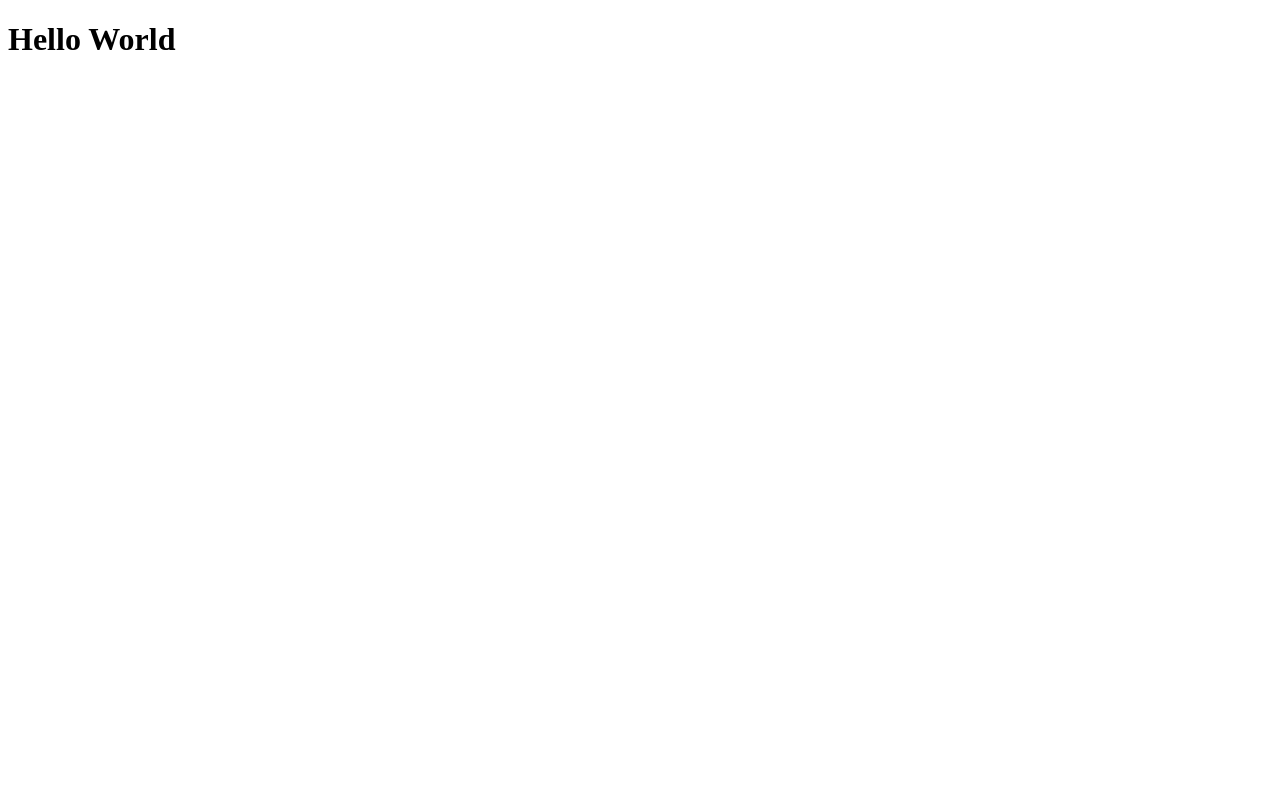
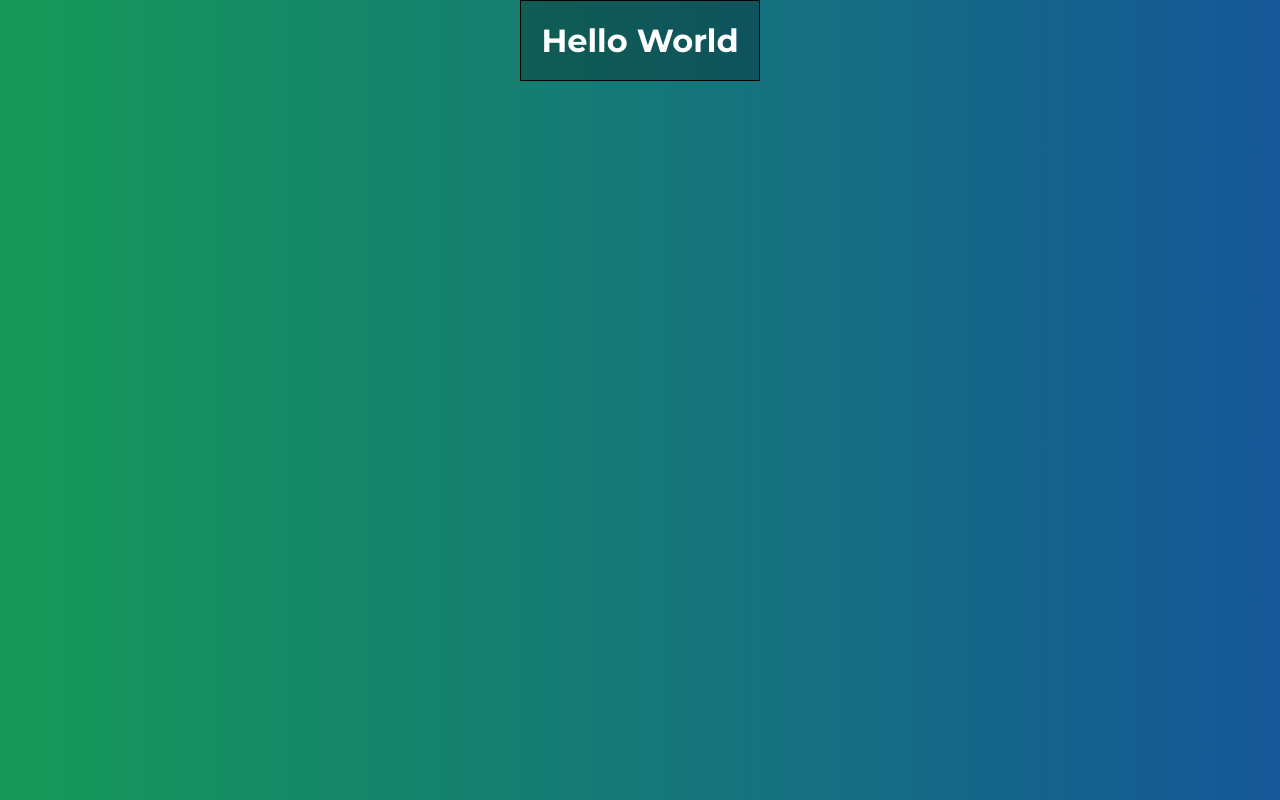
Before and after one commit to GustavoEmanuel901/Monty-Hall-Problem-Vue, a Vue app: page / in a window 1280 px wide. Built offline with nearby package versions, Linux system fonts and the light colour scheme.

Commit message:
Add Styles

```diff
--- a/public/index.html
+++ b/public/index.html
@@ -5,6 +5,8 @@
     <meta http-equiv="X-UA-Compatible" content="IE=edge">
     <meta name="viewport" content="width=device-width,initial-scale=1.0">
     <link rel="icon" href="<%= BASE_URL %>favicon.ico">
+    <link rel="preconnect" href="https://fonts.gstatic.com">
+    <link href="https://fonts.googleapis.com/css2?family=Montserrat:wght@300;400;500;600;700&display=swap" rel="stylesheet">
     <title><%= htmlWebpackPlugin.options.title %></title>
   </head>
   <body>
--- a/src/App.vue
+++ b/src/App.vue
@@ -11,5 +11,28 @@ export default {
 </script>
 
 <style>
+  * {
+    margin: 0;
+    padding: 0;
+    box-sizing: border-box;
+    font-family: 'Montserrat', sans-serif;
+  }
 
+  body {
+    color: #ffffff;
+    background: linear-gradient(to right, rgb(21, 153, 87), rgb(21,87,153))
+  }
+
+  #app {
+    display: flex;
+    flex-direction: column;
+    align-items: center;
+  }
+
+  #app h1 {
+    border: 1px solid #000;
+    background-color: #0004;
+    padding: 20px;
+    margin-bottom: 68px;
+  }
 </style>
```
